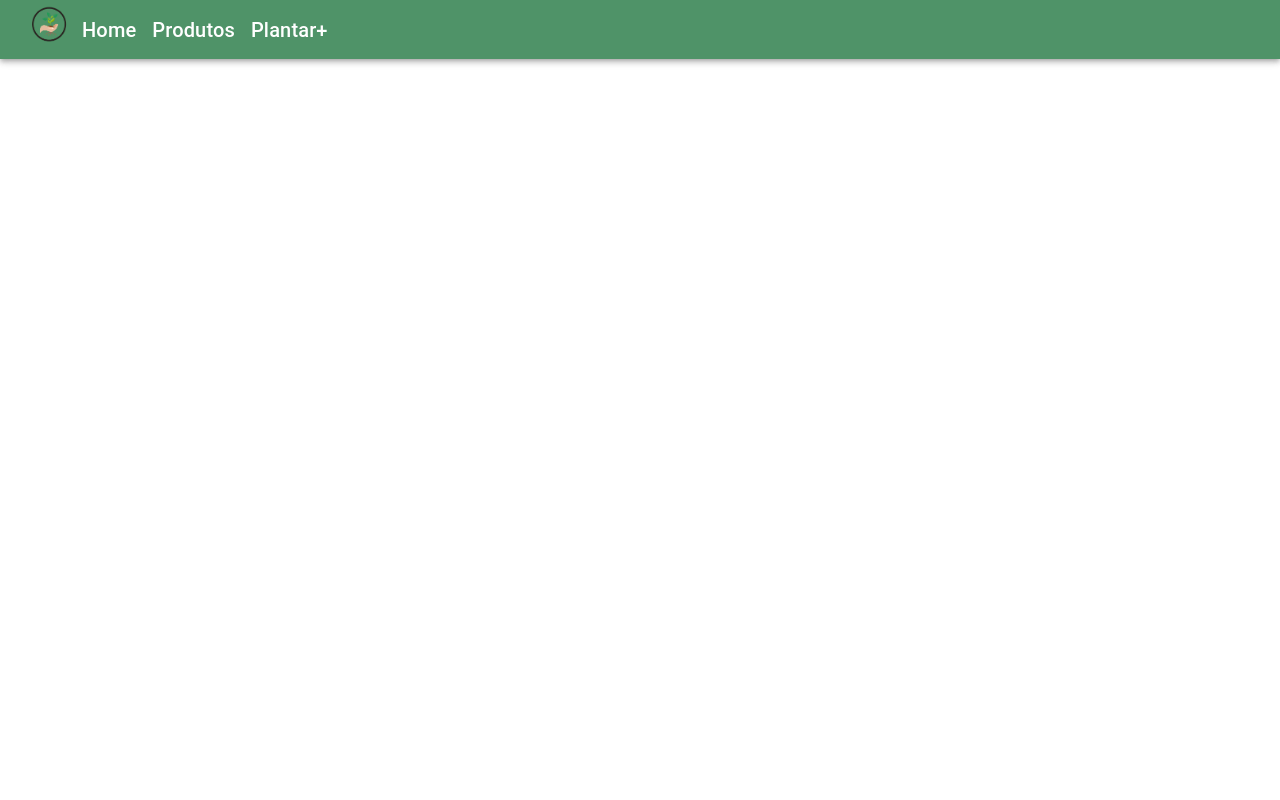
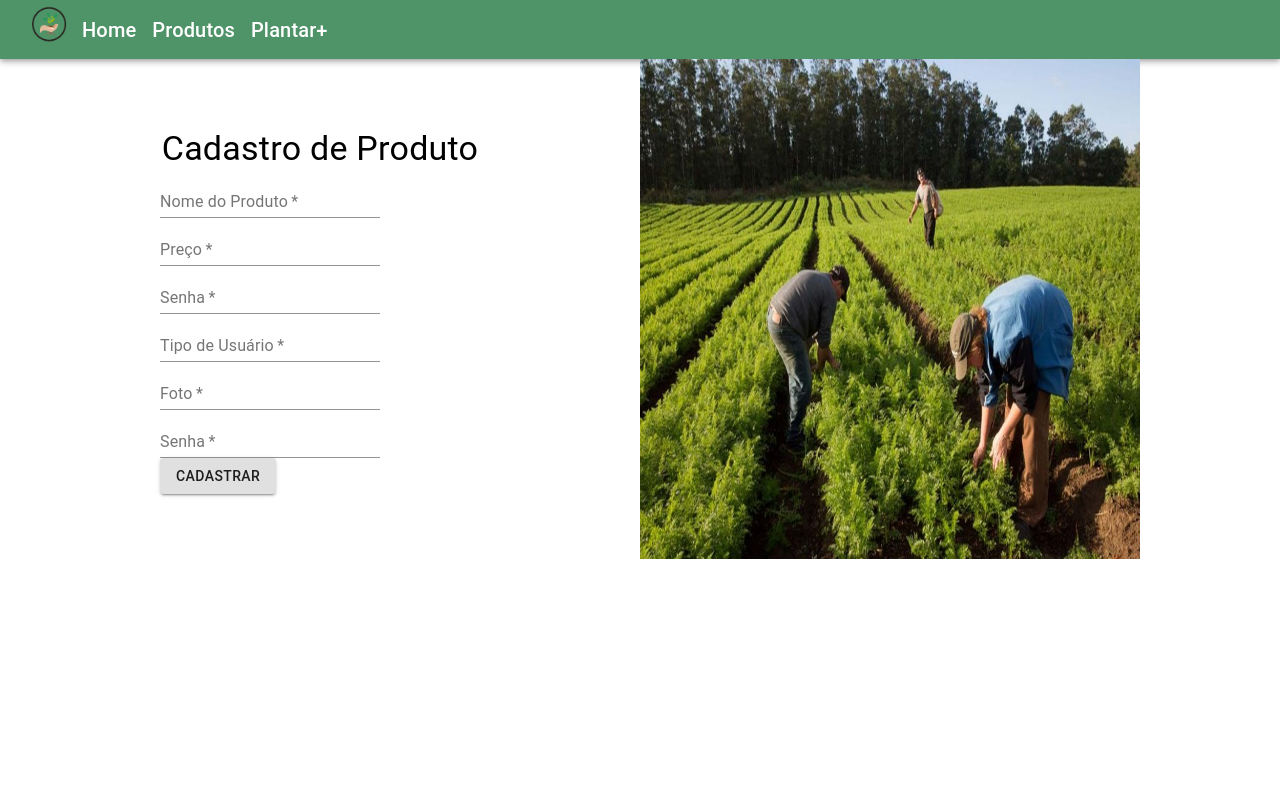
Before and after one commit to Colhetividade/Colhetividade_FrontEnd, a React (Vite) app: page /CadastroProdutos in a window 1280 px wide. Shown: the top 800 px of the page. Built offline with nearby package versions, Linux system fonts and the light colour scheme.

Commit message:
Estrutura pagina cadastro produto

```diff
--- a/src/App.tsx
+++ b/src/App.tsx
@@ -3,17 +3,17 @@ import { useState } from 'react'
 import reactLogo from './assets/react.svg'
 import Navbar from './components/statics/navbar/Navbar'
 import Footer from './components/statics/footer/Footer'
+import CadastroProdutos from './pages/cadastroProdutos/CadastroProdutos'
 import './App.css'
 
 function App() {
-  const [count, setCount] = useState(0)
 
   return (
     <BrowserRouter>
       <Navbar />
        <div style={{ minHeight: '100vh'}}>
      <Routes>
-
+     <Route  path="/CadastroProdutos" element={<CadastroProdutos/>} />
     </Routes>
     </div>
      <Footer/>
--- a/src/pages/cadastroProdutos/CadastroProdutos.tsx
+++ b/src/pages/cadastroProdutos/CadastroProdutos.tsx
@@ -0,0 +1,49 @@
+import React from "react";
+import { Box } from "@mui/material";
+import { Button, Grid, Typography, TextField } from "@material-ui/core";
+import fotoCadastroProduto from "../../assets/img/fotoFundoCadastroProduto.png";
+
+function CadastroProdutos() {
+    return (
+        <>
+            <Grid container direction="row" justifyContent="center" alignItems="center">
+                <Grid alignItems="center" item xs={6}>
+                    <Box flexDirection="column" paddingX={20} >
+
+                        <form>
+                            <Typography variant="h4" align="center">
+                                Cadastro de Produto
+                            </Typography>
+
+                            <TextField label="Nome do Produto" required />
+
+
+                            <TextField label="Preço" required />
+
+                            <TextField type="password" label="Senha" required />
+
+
+                            <TextField label="Tipo de Usuário" required />
+
+                            <TextField label="Foto" required />
+
+
+                            <TextField type="password" label="Senha" required />
+
+
+                            <Button variant="contained">
+                                Cadastrar
+                            </Button>
+                        </form>
+
+                    </Box>
+                </Grid>
+                <Grid item xs={6} >
+                    <img src={fotoCadastroProduto} alt="" width="500px" height="500px" />
+                </Grid>
+            </Grid>
+
+        </>
+    )
+}
+export default CadastroProdutos;
```
Also changed, not shown: src/assets/img/fotoFundoCadastroProduto.png (added).
